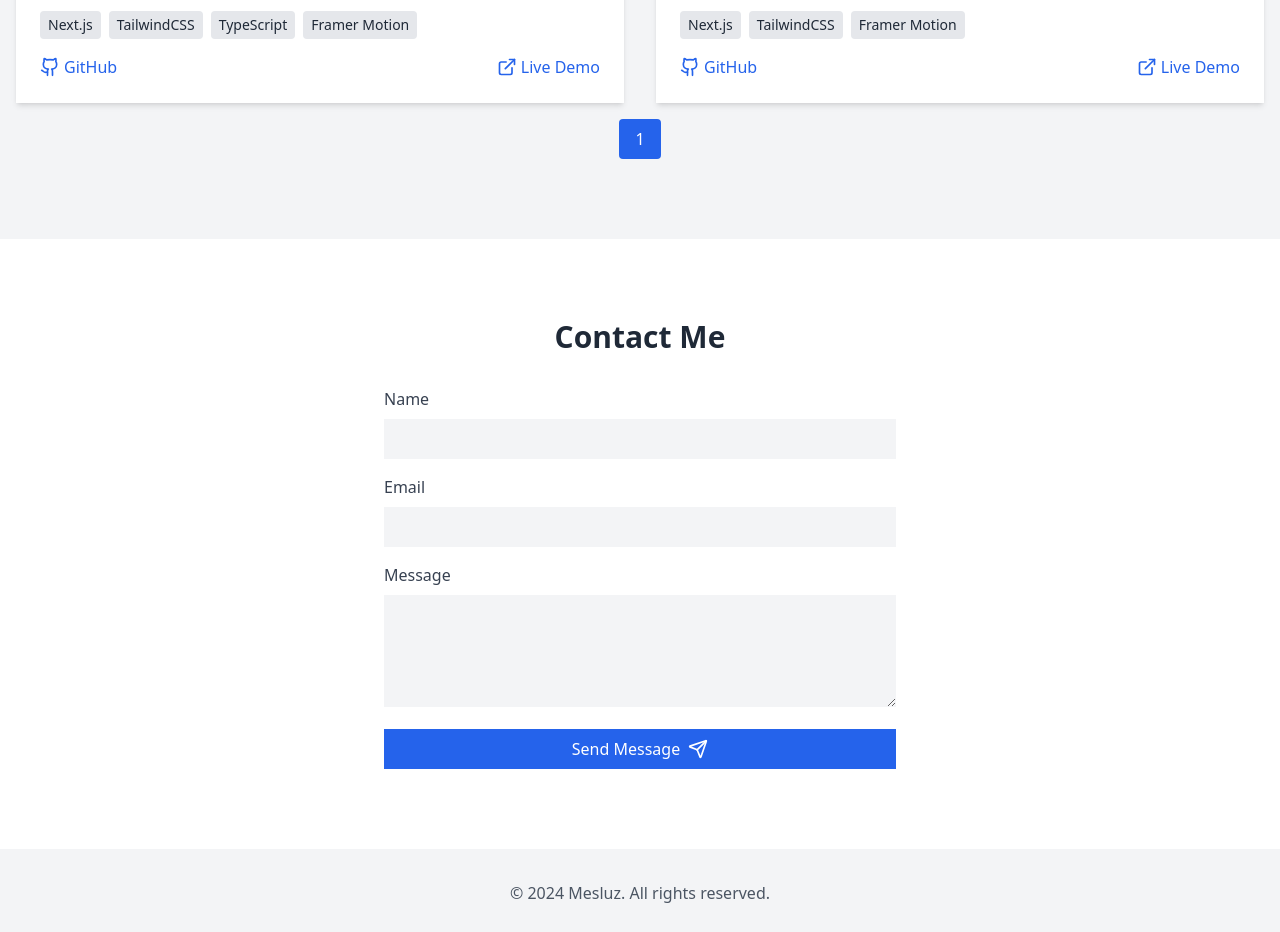
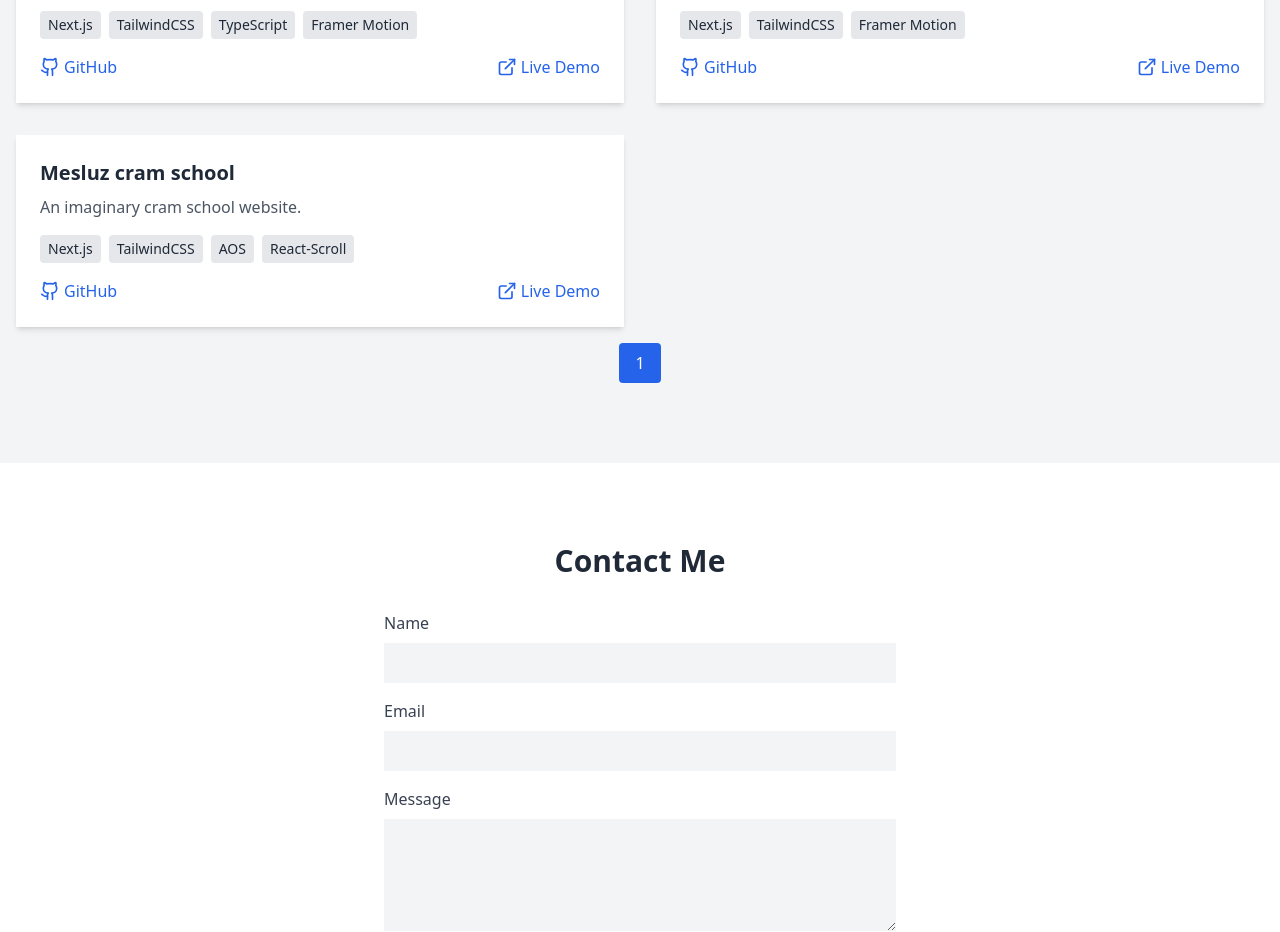
Before and after one commit to masahiro8218/next-portfolio, a Next.js app: page / in a window 1280 px wide. Shown: the part 2140-3072 px from the top of the page. Built offline with nearby package versions, Linux system fonts and the light colour scheme; a web font is replaced by a local one.

Commit message:
cram school 追加

```diff
--- a/components/Projects.tsx
+++ b/components/Projects.tsx
@@ -18,6 +18,13 @@ const projects = [
     technologies: ['Next.js', 'TailwindCSS', 'Framer Motion'],
     github: 'https://github.com/masahiro8218/next-soccer_school',
     live: 'https://next-soccer-school.vercel.app/',
+  },
+  {
+    title: 'Mesluz cram school',
+    description: 'An imaginary cram school website.',
+    technologies: ['Next.js', 'TailwindCSS', 'AOS', 'React-Scroll'],
+    github: 'https://github.com/masahiro8218/next-cram-school',
+    live: 'https://next-cram-school.vercel.app/',
   },
 ];
 
```
